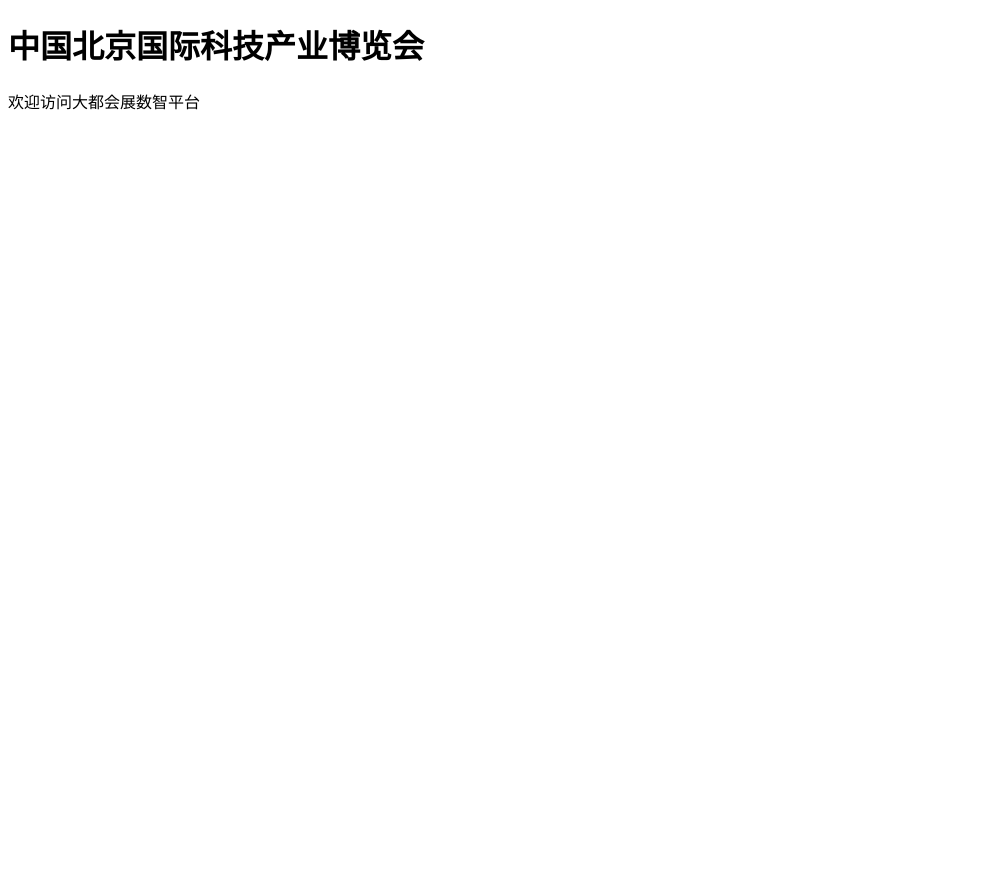
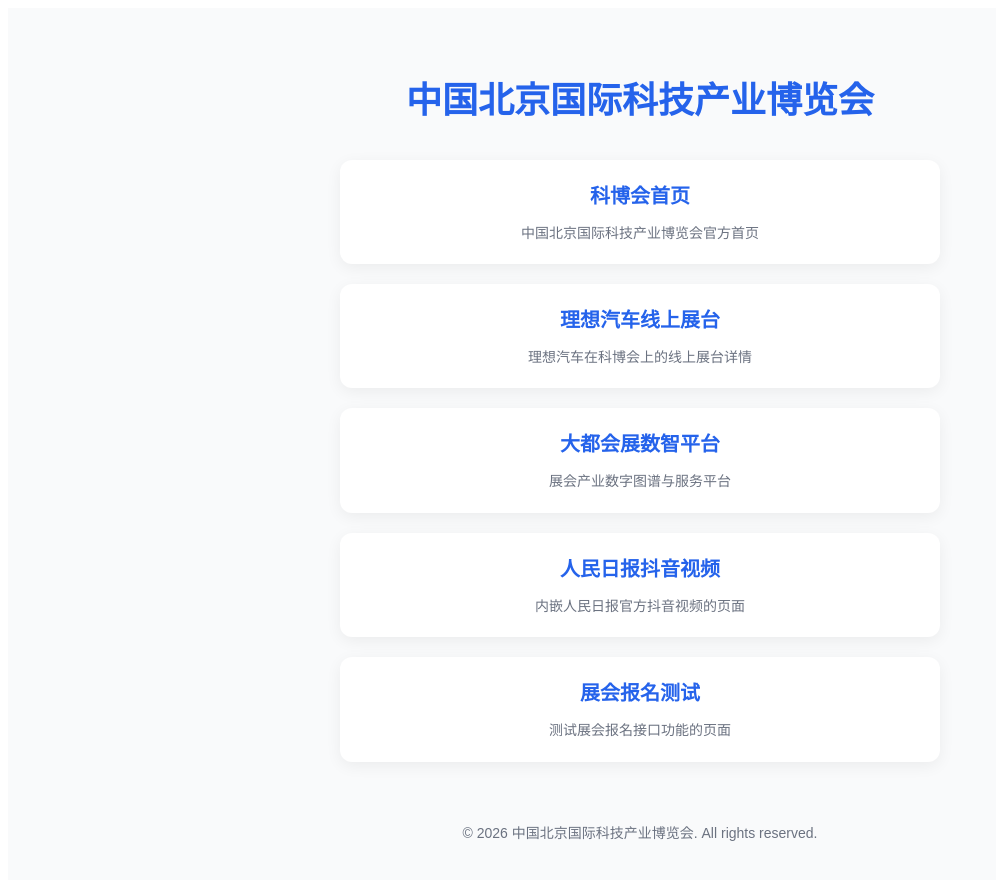
Before and after one commit to roytwx624/trae_projects, a Next.js app: page / in a window 1280 px wide. Shown: the top 880 px of the page, without its empty margins (0-996 px from the left). Before the commit the page ends 800 px from the top, so only its background shows below. Built offline with nearby package versions, Linux system fonts and the light colour scheme.

Commit message:
Convert index.html to Next.js component

```diff
--- a/pages/index.js
+++ b/pages/index.js
@@ -1,8 +1,78 @@
+import Link from 'next/link';
+
 export default function Home() {
   return (
-    <div>
-      <h1>中国北京国际科技产业博览会</h1>
-      <p>欢迎访问大都会展数智平台</p>
+    <div style={{ fontFamily: 'Microsoft YaHei, PingFang SC, sans-serif', backgroundColor: '#F9FAFB', color: '#1F2937', lineHeight: 1.6, margin: 0, padding: 0 }}>
+      <div style={{ maxWidth: 1200, margin: '0 auto', padding: 40 }}>
+        <h1 style={{ color: '#2563EB', fontSize: 36, marginBottom: 30, textAlign: 'center' }}>
+          中国北京国际科技产业博览会
+        </h1>
+        <div style={{ display: 'flex', flexDirection: 'column', gap: 20, maxWidth: 600, margin: '0 auto' }}>
+          <LinkItem
+            href="/kebohui.html"
+            title="科博会首页"
+            description="中国北京国际科技产业博览会官方首页"
+          />
+          <LinkItem
+            href="/booth-ideal.html"
+            title="理想汽车线上展台"
+            description="理想汽车在科博会上的线上展台详情"
+          />
+          <LinkItem
+            href="/exhibition_platform.html"
+            title="大都会展数智平台"
+            description="展会产业数字图谱与服务平台"
+          />
+          <LinkItem
+            href="/douyin-video.html"
+            title="人民日报抖音视频"
+            description="内嵌人民日报官方抖音视频的页面"
+          />
+          <LinkItem
+            href="/register-test.html"
+            title="展会报名测试"
+            description="测试展会报名接口功能的页面"
+          />
+        </div>
+        <div style={{ textAlign: 'center', marginTop: 60, color: '#6B7280', fontSize: 14 }}>
+          <p>© 2026 中国北京国际科技产业博览会. All rights reserved.</p>
+        </div>
+      </div>
     </div>
   );
 }
+
+function LinkItem({ href, title, description }) {
+  return (
+    <div style={{
+      background: 'white',
+      padding: 20,
+      borderRadius: 12,
+      boxShadow: '0 4px 16px rgba(0, 0, 0, 0.06)',
+      textAlign: 'center',
+      transition: 'all 0.3s ease',
+      '&:hover': {
+        transform: 'translateY(-2px)',
+        boxShadow: '0 8px 24px rgba(37, 99, 235, 0.15)'
+      }
+    }}>
+      <Link
+        href={href}
+        style={{
+          color: '#2563EB',
+          textDecoration: 'none',
+          fontSize: 20,
+          fontWeight: 600,
+          '&:hover': {
+            textDecoration: 'underline'
+          }
+        }}
+      >
+        {title}
+      </Link>
+      <div style={{ color: '#6B7280', marginTop: 10, fontSize: 14 }}>
+        {description}
+      </div>
+    </div>
+  );
+}
```
